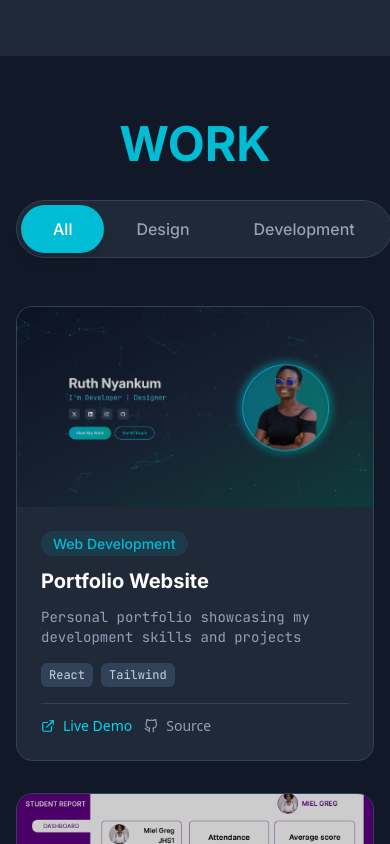
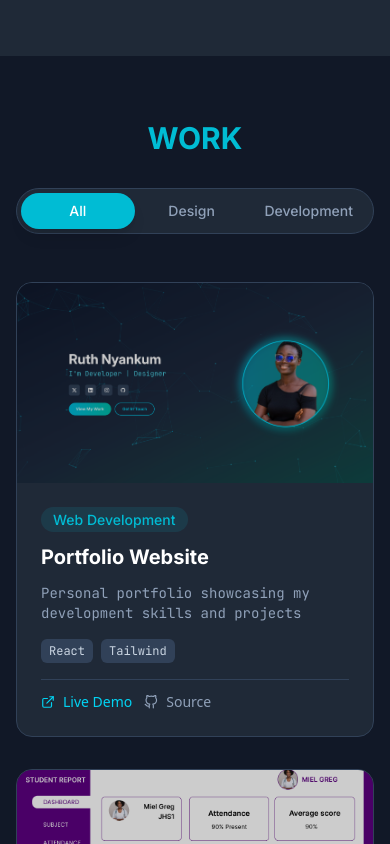
Before and after one commit to RuthNyankum/ruthcodes, a React (Vite) app: page / in a window 390 px wide. Shown: the part 2220-3064 px from the top of the page. Built offline with nearby package versions, Linux system fonts and the light colour scheme.

Commit message:
updated all pages

```diff
--- a/src/components/SkillCard.jsx
+++ b/src/components/SkillCard.jsx
@@ -1,4 +1,3 @@
-// components/SkillCard.jsx
 import React from 'react';
 
 const SkillCard = ({ icon, title, desc, animation, delay }) => (
--- a/src/pages/Contact.jsx
+++ b/src/pages/Contact.jsx
@@ -96,7 +96,7 @@ const Contact = () => {
       <div className="max-w-7xl mx-auto">
         <div className="text-center mb-16">
           <h1 className="text-5xl lg:text-6xl font-bold text-primary mb-4 font-inter">
-            Contact
+            CONTACT
           </h1>
         </div>
 
--- a/src/pages/Work.jsx
+++ b/src/pages/Work.jsx
@@ -52,17 +52,17 @@ const Work = () => {
       <div className="max-w-7xl mx-auto">
         {/* Header */}
         <div className="text-center mb-12">
-          <h1 className="text-5xl font-bold text-primary  mb-8 font-inter">
+          <h1 className="text-3xl sm:text-4xl lg:text-5xl font-bold text-primary mb-8 font-inter">
             WORK
           </h1>
 
-          {/* Filter Tabs */}
-          <div className="inline-flex bg-darkGray rounded-full p-1 border border-slate-700">
+          {/* Filter Tabs - Mobile Responsive */}
+          <div className="inline-flex bg-darkGray rounded-full p-1 border border-slate-700 w-full max-w-sm sm:max-w-none sm:w-auto">
             {filterCategories.map((filter) => (
               <button
                 key={filter}
                 onClick={() => handleFilterChange(filter)}
-                className={`px-8 py-3 rounded-full font-medium font-inter transition-all duration-300 ${
+                className={`flex-1 sm:flex-none px-4 sm:px-6 lg:px-8 py-2 sm:py-3 rounded-full font-medium font-inter text-sm sm:text-base transition-all duration-300 ${
                   activeFilter === filter
                     ? 'bg-primary text-white shadow-lg'
                     : 'text-slate-400 hover:text-white hover:bg-slate-700'
@@ -225,7 +225,7 @@ const Work = () => {
                   <button
                     key={page}
                     onClick={() => handlePageChange(page)}
-                    className={`w-10 h-10 rounded-lg font-medium transition-all ${
+                    className={`w-8 h-8 sm:w-10 sm:h-10 rounded-lg font-medium text-sm sm:text-base transition-all ${
                       currentPage === page
                         ? 'bg-cyan-500 text-white shadow-lg'
                         : 'bg-slate-800 border border-slate-700 text-slate-400 hover:text-white hover:border-cyan-400'
@@ -249,7 +249,7 @@ const Work = () => {
 
         {/* Results Info */}
         <div className="text-center mt-8">
-          <p className="text-slate-400 text-sm">
+          <p className="text-slate-400 text-xs sm:text-sm">
             Showing {startIndex + 1}-
             {Math.min(startIndex + itemsPerPage, filteredItems.length)} of{' '}
             {filteredItems.length} projects
```
Also changed, not shown: src/components/portfolioData.js (+0 -8 lines).
